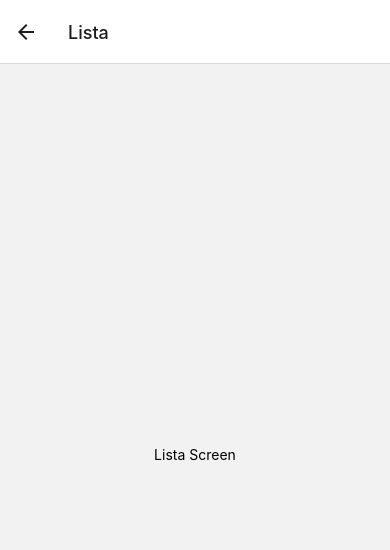
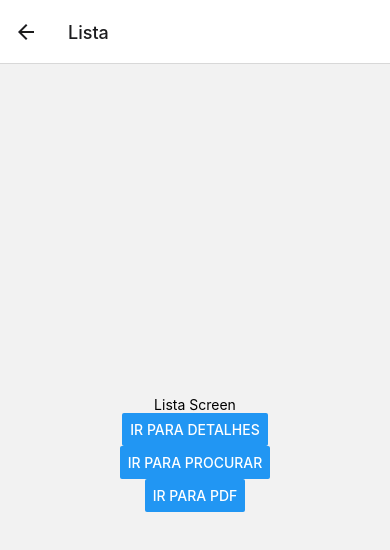
Before and after one commit to maurojuniorr/app3ano, a React Native app: screen /Lista in a window 390 px wide. Shown: the top 550 px of the page. Built offline with nearby package versions, Linux system fonts and the light colour scheme.

Commit message:
Adicionando novas rotas
adicionamos novas rotas e novas telas e sub rotas

```diff
--- a/App.js
+++ b/App.js
@@ -6,6 +6,9 @@ import SignupScreen from './cadastro';
 import HomeScreen from './home';
 import ListaScreen from './lista';
 import CadastroScreen from './cadastroItem';
+import DetalhesScreen from './detalhes';
+import ProcurarScreen from './procurar';
+import PDFScreen from './PDF';
 
 const Stack = createNativeStackNavigator();
 
@@ -22,6 +25,12 @@ export default function App() {
 				<Stack.Screen name='Lista' component={ListaScreen} />
 
 				<Stack.Screen name='CadastroScreen' component={CadastroScreen} />
+
+				<Stack.Screen name='Detalhes' component={DetalhesScreen} />
+
+				<Stack.Screen name='Procurar' component={ProcurarScreen} />
+
+				<Stack.Screen name='PDF' component={PDFScreen} />
 			</Stack.Navigator>
 		</NavigationContainer>
 	);
--- /dev/null
+++ b/PDF/index.js
@@ -0,0 +1,9 @@
+import { StyleSheet, Button, Text, View } from 'react-native';
+
+export default function PDFScreen({ navigation }) {
+	return (
+		<View style={{ flex: 1, alignItems: 'center', justifyContent: 'center' }}>
+			<Text>PDF Screen</Text>
+		</View>
+	);
+}
--- /dev/null
+++ b/detalhes/index.js
@@ -0,0 +1,9 @@
+import { StyleSheet, Button, Text, View } from 'react-native';
+
+export default function DetalhesScreen({ navigation }) {
+	return (
+		<View style={{ flex: 1, alignItems: 'center', justifyContent: 'center' }}>
+			<Text>Detalhes Screen</Text>
+		</View>
+	);
+}
--- a/lista/index.js
+++ b/lista/index.js
@@ -4,6 +4,17 @@ export default function ListaScreen({ navigation }) {
 	return (
 		<View style={{ flex: 1, alignItems: 'center', justifyContent: 'center' }}>
 			<Text>Lista Screen</Text>
+			<Button
+				title='Ir para Detalhes'
+				onPress={() => navigation.navigate('Detalhes')}
+			/>
+
+			<Button
+				title='Ir para Procurar'
+				onPress={() => navigation.navigate('Procurar')}
+			/>
+
+			<Button title='Ir para PDF' onPress={() => navigation.navigate('PDF')} />
 		</View>
 	);
 }
--- /dev/null
+++ b/procurar/index.js
@@ -0,0 +1,9 @@
+import { StyleSheet, Button, Text, View } from 'react-native';
+
+export default function ProcurarScreen({ navigation }) {
+	return (
+		<View style={{ flex: 1, alignItems: 'center', justifyContent: 'center' }}>
+			<Text>Procurar Screen</Text>
+		</View>
+	);
+}
```
